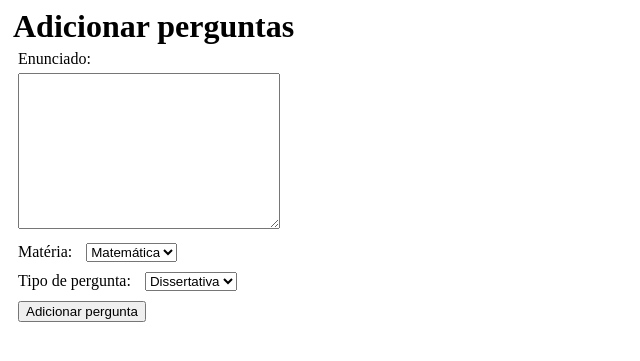
After one commit to RodolfoGama0101/ballball-responde, a PHP site: page /cadastroPergunta.php in a window 1280 px wide. The commit adds this page. Shown: the top 361 px of the page, without its empty margins (0-640 px from the left). Run offline with PHP 8.4, Linux system fonts and the light colour scheme.

Commit message:
Update adicionar perguntas

```diff
--- /dev/null
+++ b/cadastroPergunta.php
@@ -0,0 +1,48 @@
+<!DOCTYPE html>
+<html lang="pt-br">
+
+<head>
+    <meta charset="UTF-8">
+    <meta name="viewport" content="width=device-width, initial-scale=1.0">
+    <title>Document</title>
+
+    <style>
+        .container * {
+            margin: 5px;
+        }
+
+        h1 {
+            margin: 5px;
+        }
+    </style>
+</head>
+
+<body>
+    <h1>Adicionar perguntas</h1>
+    <div class="container">
+        <form action="appCadastroPergunta.php" method="post">
+            <label>Enunciado: </label> <br>
+            <textarea name="inputEnunciado" id="" cols="30" rows="10"></textarea>
+            <br>
+
+            <label>Matéria: </label>
+            <select name="selectMateria" id="select-materia">
+                <option value="1">Matemática</option>
+                <option value="2">Português</option>
+                <option value="3">História</option>
+            </select>
+            <br>
+
+            <label>Tipo de pergunta: </label>
+            <select name="selectTipoPergunta" id="">
+                <option value="2">Dissertativa</option>
+                <option value="1">Alternativa</option>
+            </select>
+            <br>
+
+            <button type="submit">Adicionar pergunta</button>
+        </form>
+    </div>
+</body>
+
+</html>
--- a/main.php
+++ b/main.php
@@ -138,7 +138,8 @@ require 'conexao.php';
         <main>
             <div class="container" id="container"></div>
         </main>
-        <button type="button"><a href="logout.php" class="a-logout">Logout</a></button>
+        <a href="logout.php"><button type="button">Logout</button></a>
+        <a href="cadastroPergunta.php"><button type="button">Cadastrar Pergunta</button></a>
     </div>
     </body>
 </html>
```
Also changed, not shown: appCadastroPergunta.php (added, +18 -0 lines), respostaA.php (added, +11 -0 lines), respostaD.php (added, +11 -0 lines).
